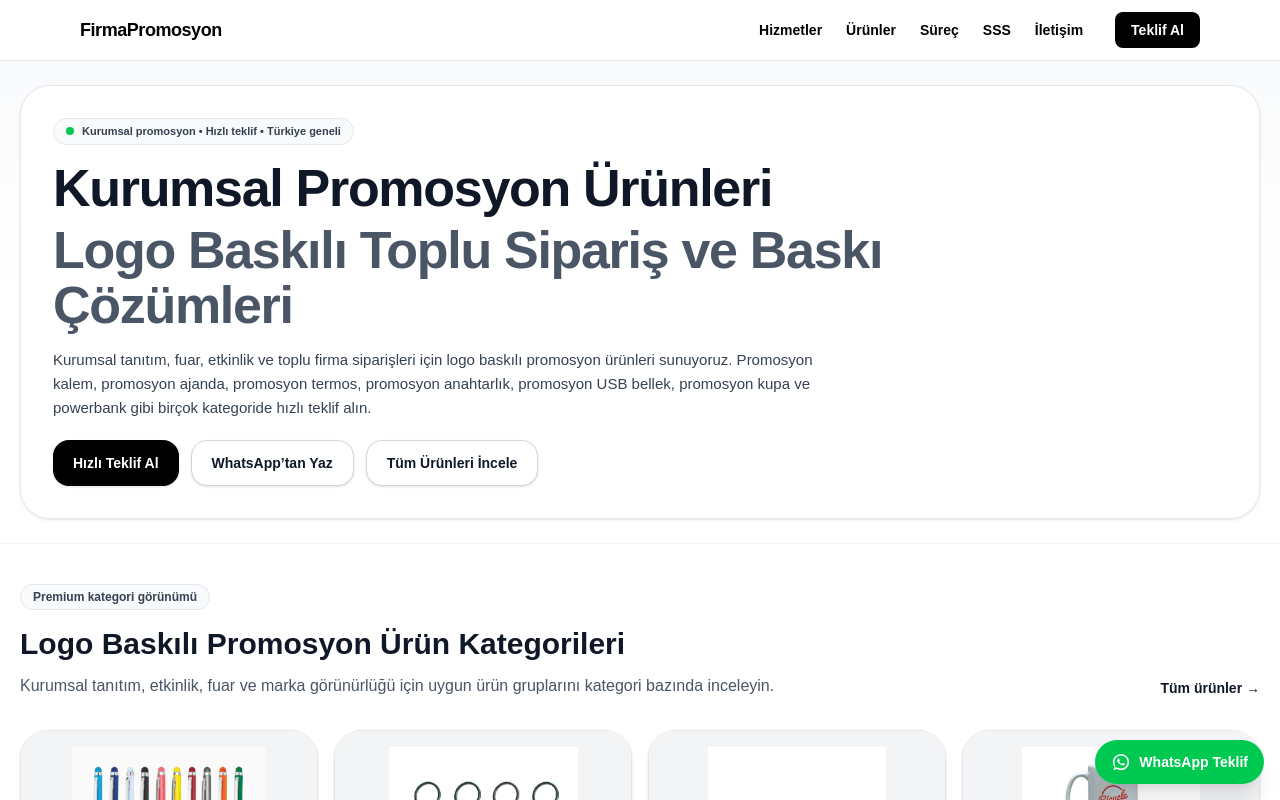
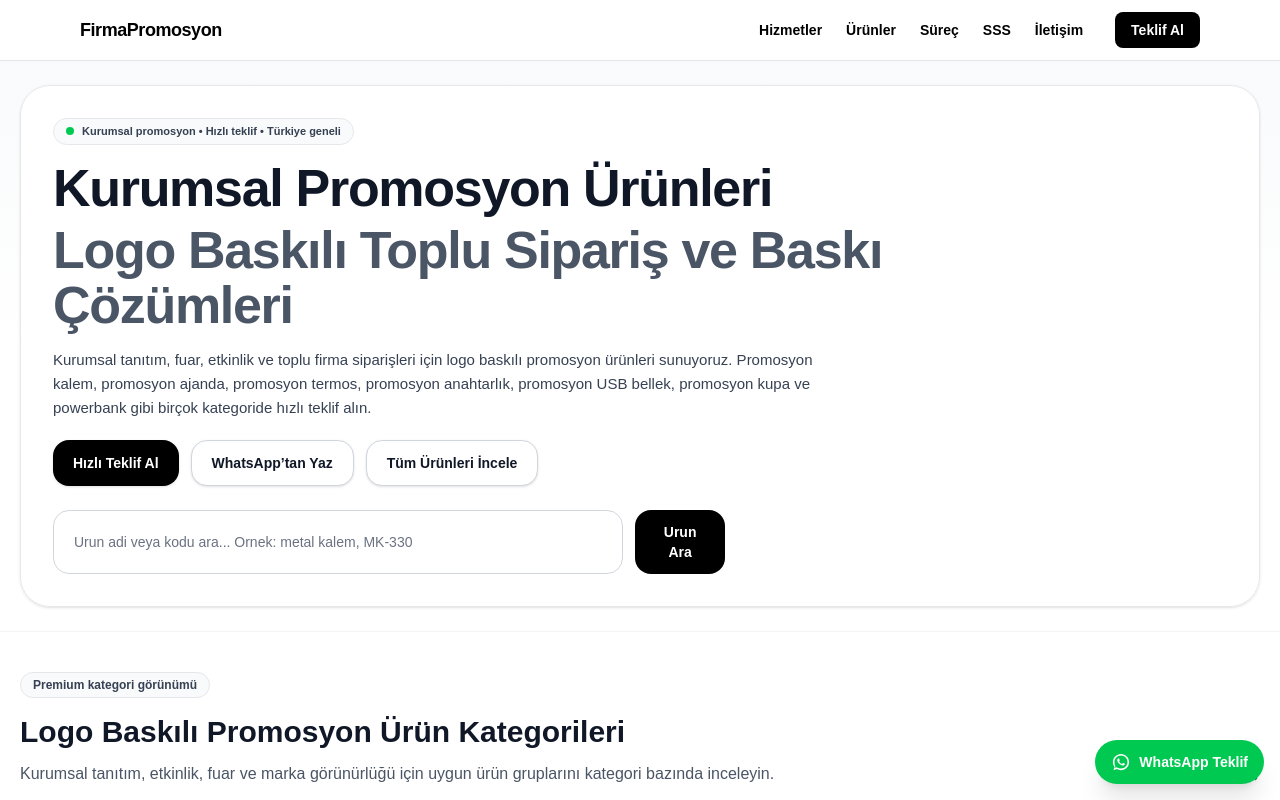
Before and after one commit to berkankocek1-dot/firmapromosyon, a Next.js app: page / in a window 1280 px wide. Shown: the top 800 px of the page. Built offline with nearby package versions, Linux system fonts and the light colour scheme.

Commit message:
Ana sayfaya ürün arama eklendi ve urunler sayfasinda URL parametreli arama aktif edildi

```diff
--- /dev/null
+++ b/app/HomeSearch.tsx
@@ -0,0 +1,40 @@
+"use client";
+
+import { useState } from "react";
+import { useRouter } from "next/navigation";
+
+export default function HomeSearch() {
+  const [search, setSearch] = useState("");
+  const router = useRouter();
+
+  function handleSubmit(e: React.FormEvent<HTMLFormElement>) {
+    e.preventDefault();
+
+    const q = search.trim();
+    if (!q) return;
+
+    router.push(`/urunler?q=${encodeURIComponent(q)}`);
+  }
+
+  return (
+    <form
+      onSubmit={handleSubmit}
+      className="mt-6 flex w-full max-w-2xl flex-col gap-3 sm:flex-row"
+    >
+      <input
+        type="text"
+        value={search}
+        onChange={(e) => setSearch(e.target.value)}
+        placeholder="Urun adi veya kodu ara... Ornek: metal kalem, MK-330"
+        className="w-full rounded-2xl border border-gray-300 bg-white px-5 py-3 text-sm text-gray-900 outline-none transition placeholder:text-gray-500 focus:border-black"
+      />
+
+      <button
+        type="submit"
+        className="inline-flex items-center justify-center rounded-2xl bg-black px-5 py-3 text-sm font-semibold text-white transition hover:bg-gray-900"
+      >
+        Urun Ara
+      </button>
+    </form>
+  );
+}
--- a/app/page.tsx
+++ b/app/page.tsx
@@ -3,6 +3,7 @@ import Image from "next/image";
 import { products } from "@/data/products";
 import { categories } from "@/data/categories";
 import type { Metadata } from "next";
+import HomeSearch from "./HomeSearch";
 
 const SITE_URL = "https://www.firmapromosyon.com";
 
@@ -468,6 +469,7 @@ export default function Home() {
                   Tüm Ürünleri İncele
                 </Link>
               </div>
+              <HomeSearch />
             </div>
           </div>
         </div>
--- a/app/urunler/ProductsClient.tsx
+++ b/app/urunler/ProductsClient.tsx
@@ -1,8 +1,9 @@
 "use client";
 
-import { useMemo, useState } from "react";
+import { useEffect, useMemo, useState } from "react";
 import Link from "next/link";
 import Image from "next/image";
+import { useSearchParams } from "next/navigation";
 
 type Product = {
   id: string;
@@ -34,7 +35,14 @@ function normalizeText(value: string) {
 }
 
 export default function ProductsClient({ products }: { products: Product[] }) {
-  const [search, setSearch] = useState("");
+  const searchParams = useSearchParams();
+  const queryFromUrl = searchParams.get("q") || "";
+
+  const [search, setSearch] = useState(queryFromUrl);
+
+  useEffect(() => {
+    setSearch(queryFromUrl);
+  }, [queryFromUrl]);
 
   const filteredProducts = useMemo(() => {
     const query = normalizeText(search);
@@ -57,7 +65,10 @@ export default function ProductsClient({ products }: { products: Product[] }) {
   return (
     <>
       <div className="mb-6">
-        <label htmlFor="product-search" className="mb-2 block text-sm font-medium text-white/80">
+        <label
+          htmlFor="product-search"
+          className="mb-2 block text-sm font-medium text-white/80"
+        >
           Ürün adı veya stok kodu ile arayın
         </label>
 
```
